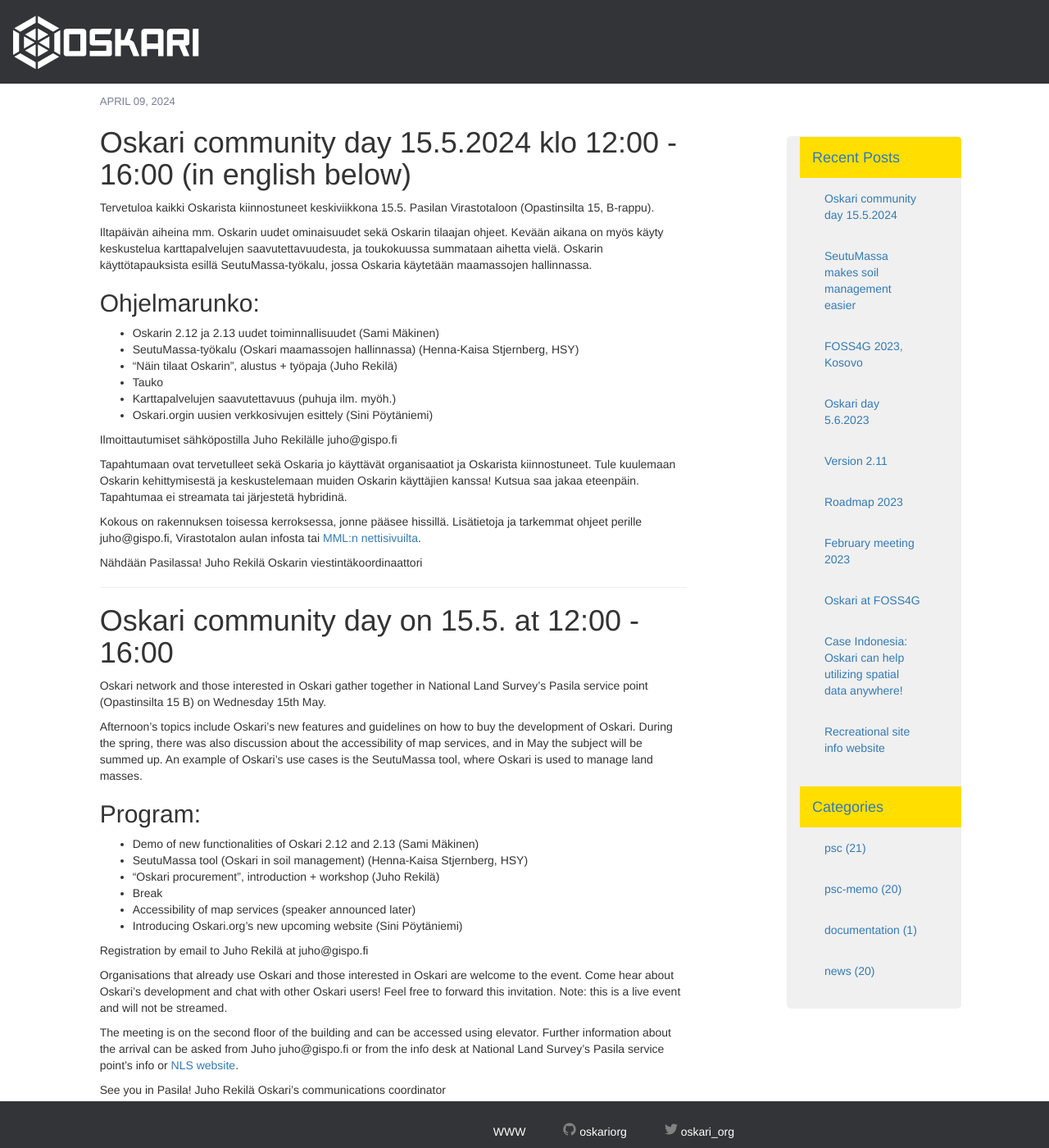
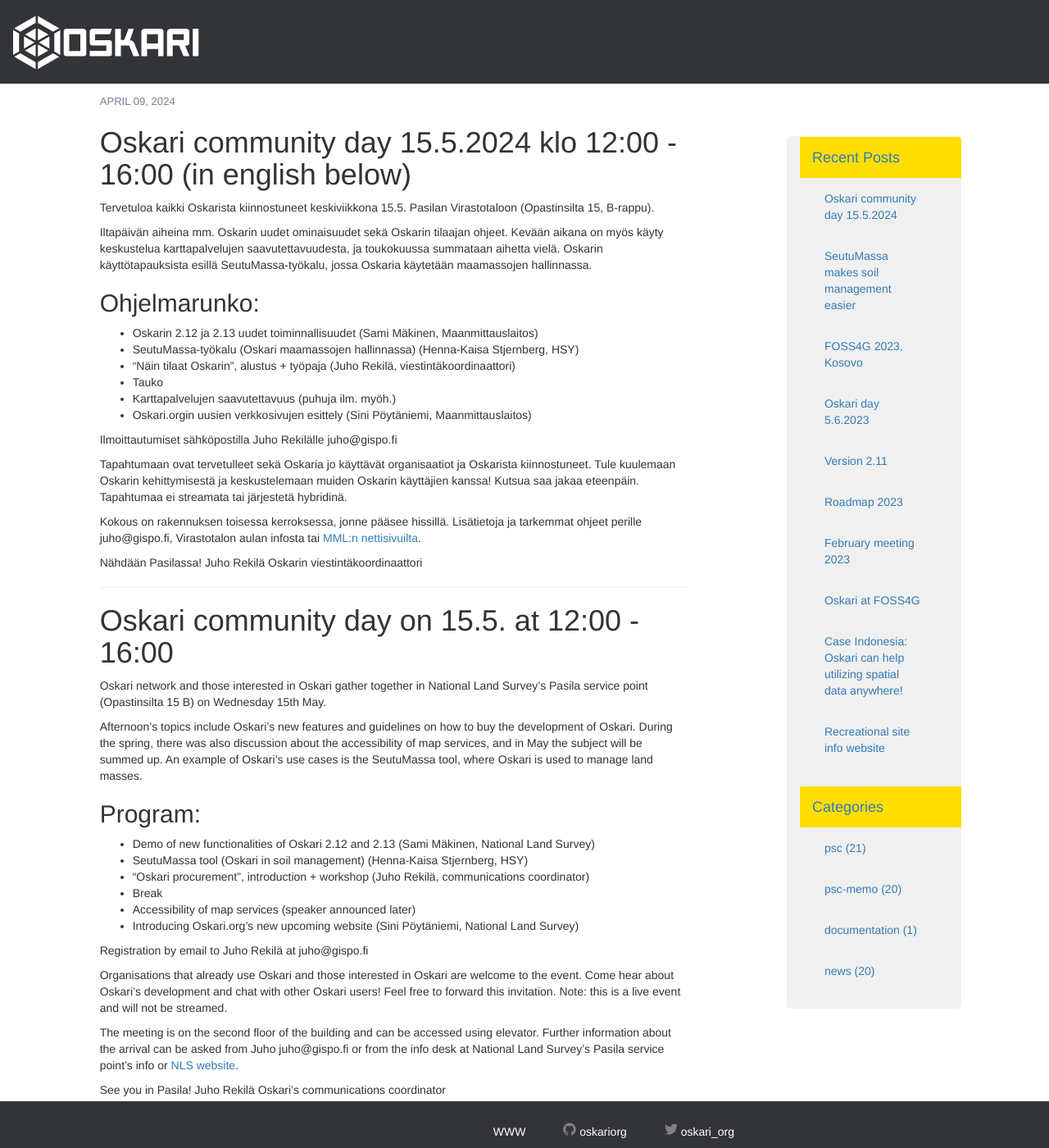
Before and after one commit to oskariorg/oskariorg.github.io, a Jekyll site: the page built from _posts/2024-04-09-Oskari-community-day-2024.md, in a window 1280 px wide and 1400 px high. Shown: the whole window at 82% size. Built offline with Jekyll 4.4.1, drawn with Linux system fonts in a browser that asks for light colours; nearby versions of some CDN libraries.

Commit message:
Update 2024-04-09-Oskari-community-day-2024.md
add organizations

```diff
--- a/_posts/2024-04-09-Oskari-community-day-2024.md
+++ b/_posts/2024-04-09-Oskari-community-day-2024.md
@@ -14,12 +14,12 @@ Iltapäivän aiheina mm. Oskarin uudet ominaisuudet sekä Oskarin tilaajan ohjee
 
 ## Ohjelmarunko:
 
-- Oskarin 2.12 ja 2.13 uudet toiminnallisuudet (Sami Mäkinen)
+- Oskarin 2.12 ja 2.13 uudet toiminnallisuudet (Sami Mäkinen, Maanmittauslaitos)
 - SeutuMassa-työkalu (Oskari maamassojen hallinnassa) (Henna-Kaisa Stjernberg, HSY)
-- “Näin tilaat Oskarin”, alustus + työpaja (Juho Rekilä)
+- “Näin tilaat Oskarin”, alustus + työpaja (Juho Rekilä, viestintäkoordinaattori)
 - Tauko
 - Karttapalvelujen saavutettavuus (puhuja ilm. myöh.)
-- Oskari.orgin uusien verkkosivujen esittely (Sini Pöytäniemi)
+- Oskari.orgin uusien verkkosivujen esittely (Sini Pöytäniemi, Maanmittauslaitos)
 
 Ilmoittautumiset sähköpostilla Juho Rekilälle juho@gispo.fi
 
@@ -40,12 +40,12 @@ Oskari network and those interested in Oskari gather together in National Land S
 Afternoon’s topics include Oskari's new features and guidelines on how to buy the development of Oskari. During the spring, there was also discussion about the accessibility of map services, and in May the subject will be summed up. An example of Oskari's use cases is the SeutuMassa tool, where Oskari is used to manage land masses.
 
 ## Program:
-- Demo of new functionalities of Oskari 2.12 and 2.13 (Sami Mäkinen)
+- Demo of new functionalities of Oskari 2.12 and 2.13 (Sami Mäkinen, National Land Survey)
 - SeutuMassa tool (Oskari in soil management) (Henna-Kaisa Stjernberg, HSY)
-- "Oskari procurement", introduction + workshop (Juho Rekilä)
+- "Oskari procurement", introduction + workshop (Juho Rekilä, communications coordinator)
 - Break
 - Accessibility of map services (speaker announced later)
-- Introducing Oskari.org's new upcoming website (Sini Pöytäniemi)
+- Introducing Oskari.org's new upcoming website (Sini Pöytäniemi, National Land Survey)
 
 Registration by email to Juho Rekilä at juho@gispo.fi
 
```
